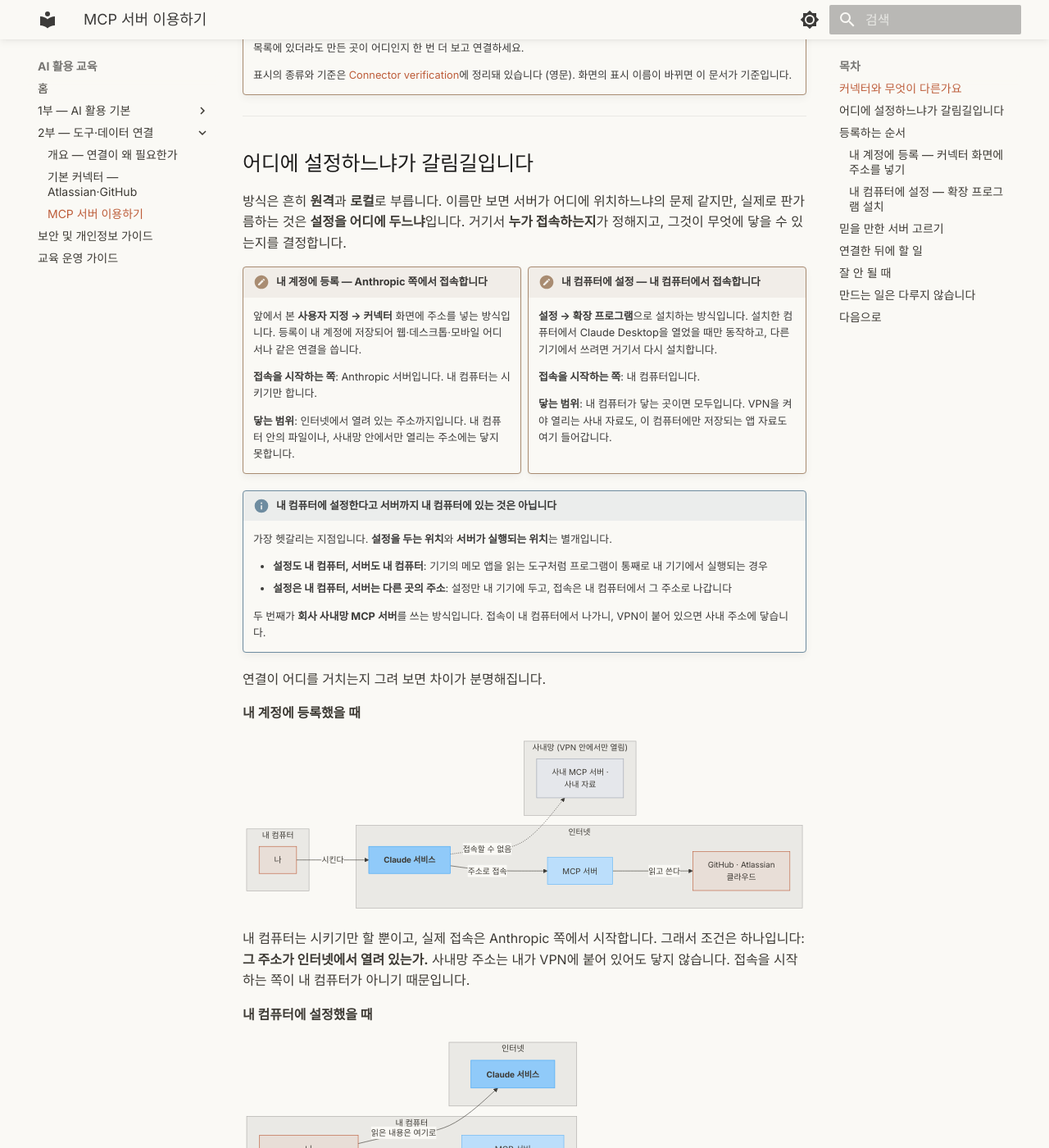
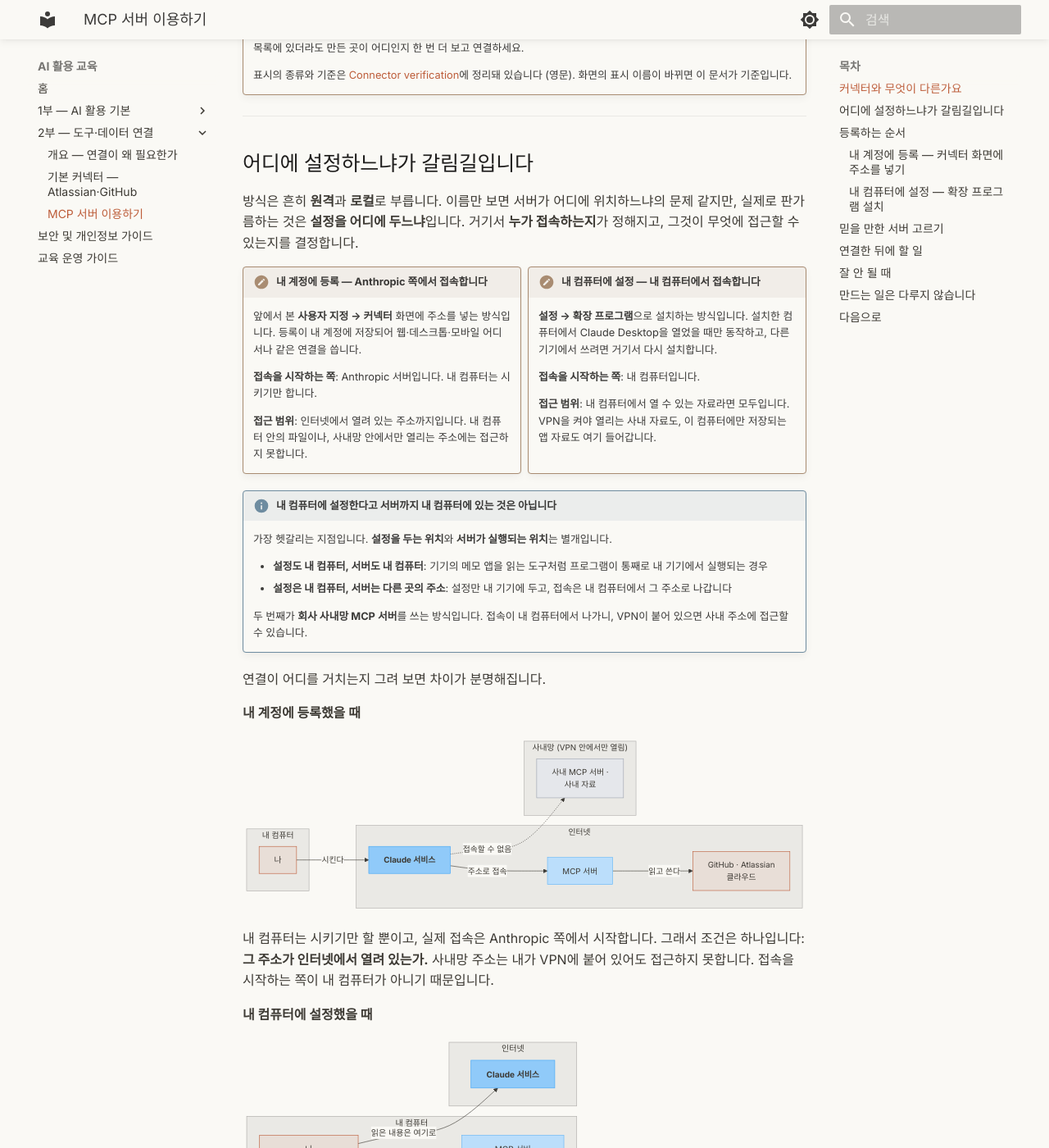
Before and after one commit to scroogy-dev/ai-onboarding, an MkDocs documentation site: the page built from docs/connect/mcp-servers.md, in a window 1280 px wide and 1400 px high, scrolled down 1285 px. Shown: the whole window at 82% size. Built offline with MkDocs 1.6.1 and Material for MkDocs 9.7.7, drawn with Linux system fonts in a browser that asks for light colours; some of the changed text lies outside the part shown.

Commit message:
docs: MCP 서버 페이지의 「닿다」를 「접근」으로 되돌려 표현 통일 (#49)
Task 8에서 「닿다→접근」으로 통일했던 것이 Task 9의 카드 재작성에서
되돌아간 회귀. 카드 항목명 2곳을 「접근 범위」로, 산문 4곳을 접근 표현으로
복구하고 glossary도 맞췄다.

````diff
--- a/docs/connect/mcp-servers.md
+++ b/docs/connect/mcp-servers.md
@@ -39,7 +39,7 @@
 
 ## 어디에 설정하느냐가 갈림길입니다 { #remote-vs-local }
 
-방식은 흔히 **원격**과 **로컬**로 부릅니다. 이름만 보면 서버가 어디에 위치하느냐의 문제 같지만, 실제로 판가름하는 것은 **설정을 어디에 두느냐**입니다. 거기서 **누가 접속하는지**가 정해지고, 그것이 무엇에 닿을 수 있는지를 결정합니다.
+방식은 흔히 **원격**과 **로컬**로 부릅니다. 이름만 보면 서버가 어디에 위치하느냐의 문제 같지만, 실제로 판가름하는 것은 **설정을 어디에 두느냐**입니다. 거기서 **누가 접속하는지**가 정해지고, 그것이 무엇에 접근할 수 있는지를 결정합니다.
 
 <div class="grid" markdown>
 
@@ -48,14 +48,14 @@
 
     **접속을 시작하는 쪽**: Anthropic 서버입니다. 내 컴퓨터는 시키기만 합니다.
 
-    **닿는 범위**: 인터넷에서 열려 있는 주소까지입니다. 내 컴퓨터 안의 파일이나, 사내망 안에서만 열리는 주소에는 닿지 못합니다.
+    **접근 범위**: 인터넷에서 열려 있는 주소까지입니다. 내 컴퓨터 안의 파일이나, 사내망 안에서만 열리는 주소에는 접근하지 못합니다.
 
 !!! note "내 컴퓨터에 설정 — 내 컴퓨터에서 접속합니다"
     **설정 → 확장 프로그램**으로 설치하는 방식입니다. 설치한 컴퓨터에서 Claude Desktop을 열었을 때만 동작하고, 다른 기기에서 쓰려면 거기서 다시 설치합니다.
 
     **접속을 시작하는 쪽**: 내 컴퓨터입니다.
 
-    **닿는 범위**: 내 컴퓨터가 닿는 곳이면 모두입니다. VPN을 켜야 열리는 사내 자료도, 이 컴퓨터에만 저장되는 앱 자료도 여기 들어갑니다.
+    **접근 범위**: 내 컴퓨터에서 열 수 있는 자료라면 모두입니다. VPN을 켜야 열리는 사내 자료도, 이 컴퓨터에만 저장되는 앱 자료도 여기 들어갑니다.
 
 </div>
 
@@ -65,7 +65,7 @@
     - **설정도 내 컴퓨터, 서버도 내 컴퓨터**: 기기의 메모 앱을 읽는 도구처럼 프로그램이 통째로 내 기기에서 실행되는 경우
     - **설정은 내 컴퓨터, 서버는 다른 곳의 주소**: 설정만 내 기기에 두고, 접속은 내 컴퓨터에서 그 주소로 나갑니다
 
-    두 번째가 **회사 사내망 MCP 서버**를 쓰는 방식입니다. 접속이 내 컴퓨터에서 나가니, VPN이 붙어 있으면 사내 주소에 닿습니다.
+    두 번째가 **회사 사내망 MCP 서버**를 쓰는 방식입니다. 접속이 내 컴퓨터에서 나가니, VPN이 붙어 있으면 사내 주소에 접근할 수 있습니다.
 
 연결이 어디를 거치는지 그려 보면 차이가 분명해집니다.
 
@@ -93,7 +93,7 @@ flowchart LR
     style X fill:#e5e7eb,stroke:#9ca3af,color:#6b7280
 ```
 
-내 컴퓨터는 시키기만 할 뿐이고, 실제 접속은 Anthropic 쪽에서 시작합니다. 그래서 조건은 하나입니다: **그 주소가 인터넷에서 열려 있는가.** 사내망 주소는 내가 VPN에 붙어 있어도 닿지 않습니다. 접속을 시작하는 쪽이 내 컴퓨터가 아니기 때문입니다.
+내 컴퓨터는 시키기만 할 뿐이고, 실제 접속은 Anthropic 쪽에서 시작합니다. 그래서 조건은 하나입니다: **그 주소가 인터넷에서 열려 있는가.** 사내망 주소는 내가 VPN에 붙어 있어도 접근하지 못합니다. 접속을 시작하는 쪽이 내 컴퓨터가 아니기 때문입니다.
 
 **내 컴퓨터에 설정했을 때**
 
@@ -132,7 +132,7 @@ flowchart LR
 
     어느 쪽이든 **담당 부서 안내를 그대로 따르세요.** 주소·계정·설치 파일을 임의로 구해 쓰지 않습니다. 연결이 되지 않을 때도 설정을 바꿔 보기 전에 먼저 문의하는 편이 빠릅니다.
 
-    커넥터 화면에 사내 주소를 직접 넣는 방식은 대개 되지 않습니다. 그쪽은 Anthropic 쪽에서 접속하므로, 회사가 인터넷에서 닿도록 따로 열어 둔 경우에만 연결됩니다.
+    커넥터 화면에 사내 주소를 직접 넣는 방식은 대개 되지 않습니다. 그쪽은 Anthropic 쪽에서 접속하므로, 회사가 인터넷에서 접근할 수 있도록 따로 열어 둔 경우에만 연결됩니다.
 
 !!! example "내 컴퓨터에 설정해야 되는 일은 이런 때입니다"
     어떤 때에 계정 등록으로 안 되는지 보면 구분이 빨라집니다. 둘 다 **인터넷 밖에 있는 자료**라는 공통점이 있습니다.
````
Also changed, not shown: .ai/40_domain/glossary.md (+1 -1 lines).
